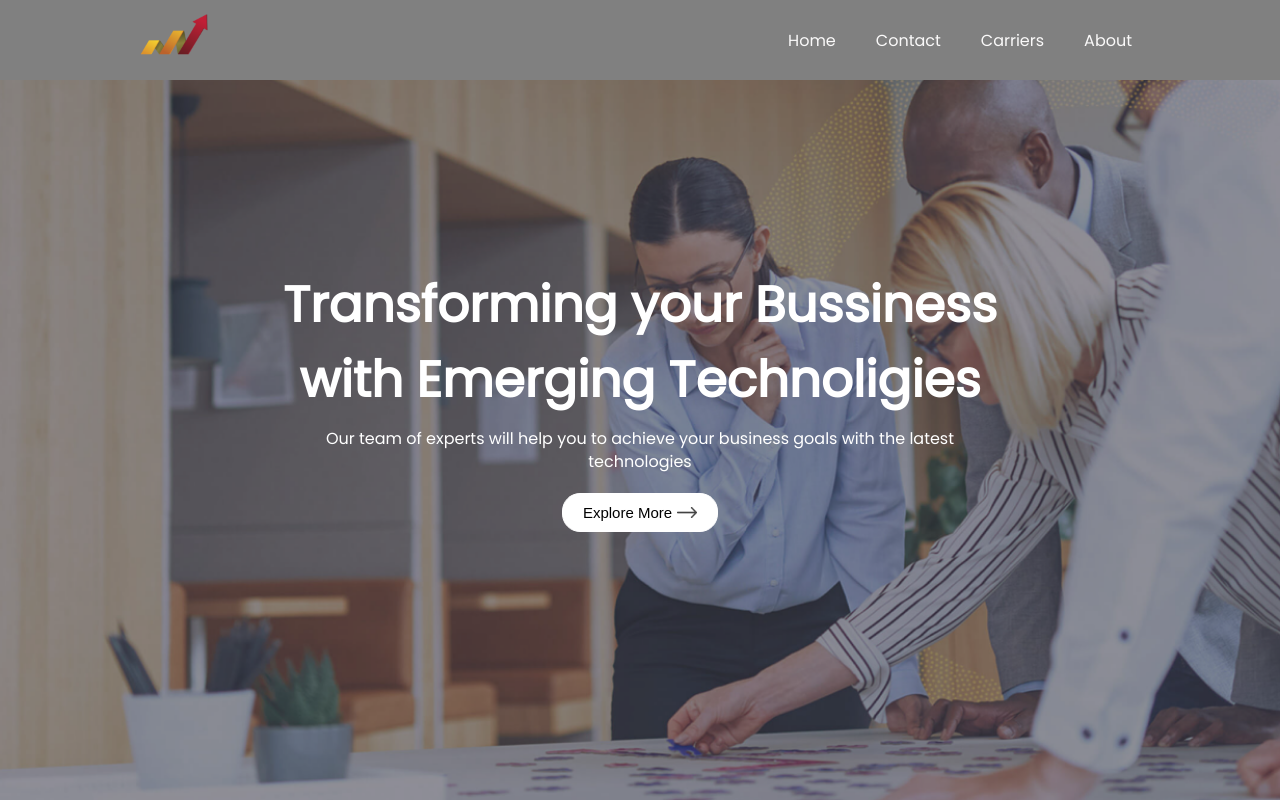
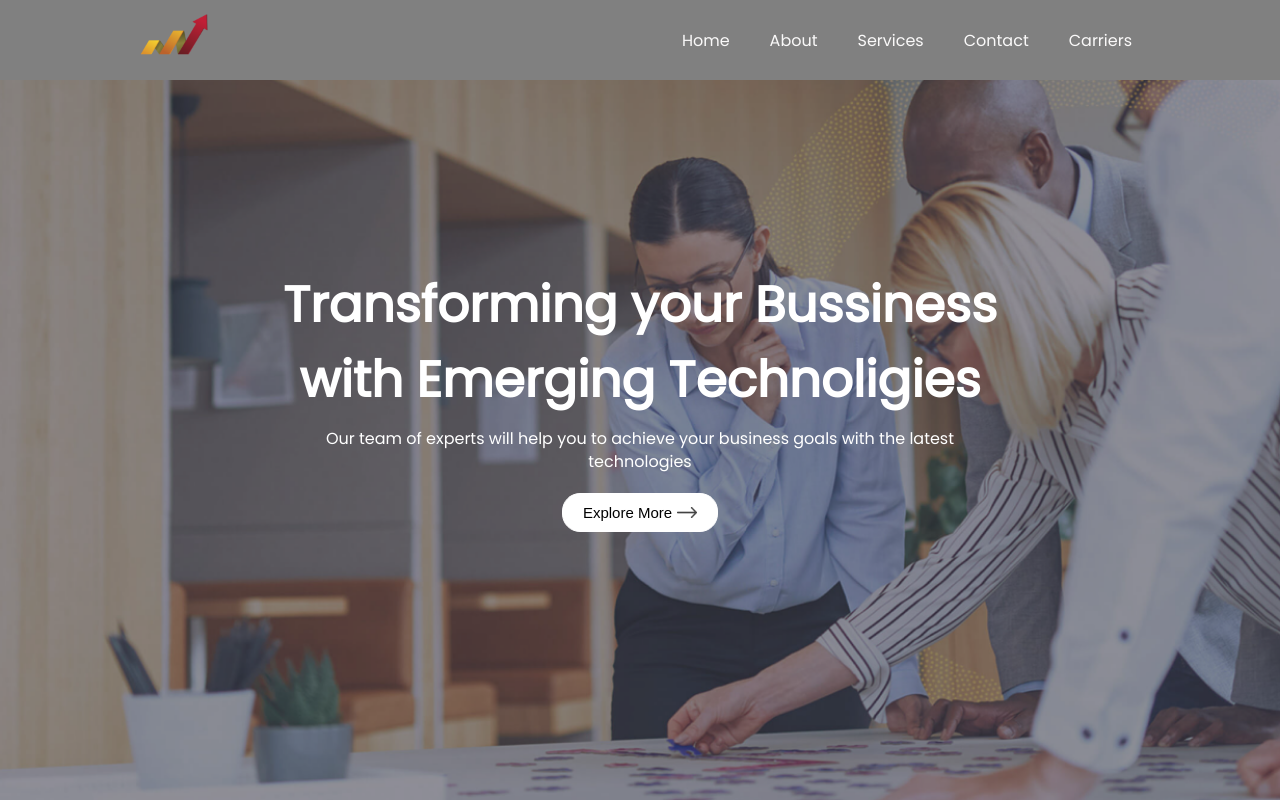
Before and after one commit to hanu9490/GROW_MORE, a React (Vite) app: page / in a window 1280 px wide. Shown: the top 800 px of the page. Built offline with nearby package versions, Linux system fonts and the light colour scheme; a web font is replaced by a local one.

Commit message:
serviceroute add

```diff
--- a/src/components/containers/navbar/Navbar.jsx
+++ b/src/components/containers/navbar/Navbar.jsx
@@ -1,4 +1,4 @@
-import React, { useEffect, useState } from "react";
+import { useEffect, useState } from "react";
 import "./Navbar.css";
 import { navbarIcons } from "../../../assets/icons/icons";
 import { Link } from "react-scroll";
@@ -40,6 +40,30 @@ const Navbar = () => {
         <li>
           <Link
             onClick={() => {
+              navigate("/whatwedo");
+            }}
+            smooth={true}
+            offset={0}
+            duration={500}
+          >
+            About
+          </Link>
+        </li>
+        <li>
+          <Link
+            onClick={() => {
+              navigate("/services");
+            }}
+            smooth={true}
+            offset={0}
+            duration={500}
+          >
+            Services
+          </Link>
+        </li>
+        <li>
+          <Link
+            onClick={() => {
               navigate("/contactus");
             }}
             smooth={true}
@@ -51,9 +75,7 @@ const Navbar = () => {
         </li>
         <li>
           <Link
-            onClick={() => {
-              navigate("/carriers");
-            }}
+            onClick={() => { navigate("/carriers") }}
             smooth={true}
             offset={0}
             duration={500}
@@ -61,18 +83,7 @@ const Navbar = () => {
             Carriers
           </Link>
         </li>
-        <li>
-          <Link
-            onClick={() => {
-              navigate("/whatwedo");
-            }}
-            smooth={true}
-            offset={0}
-            duration={500}
-          >
-            About
-          </Link>
-        </li>
+
       </ul>
       <img
         className="menu-icon"
```
